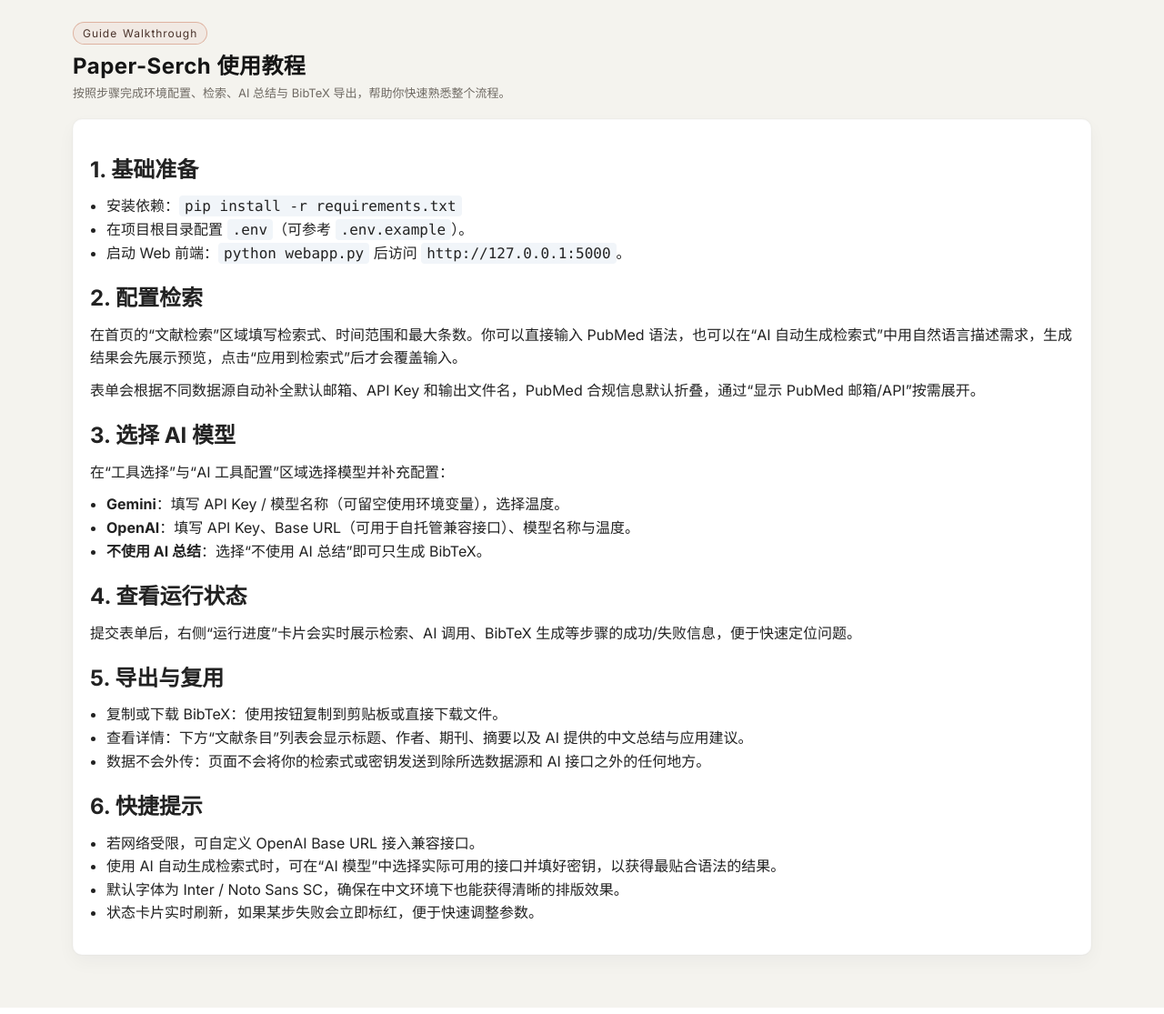
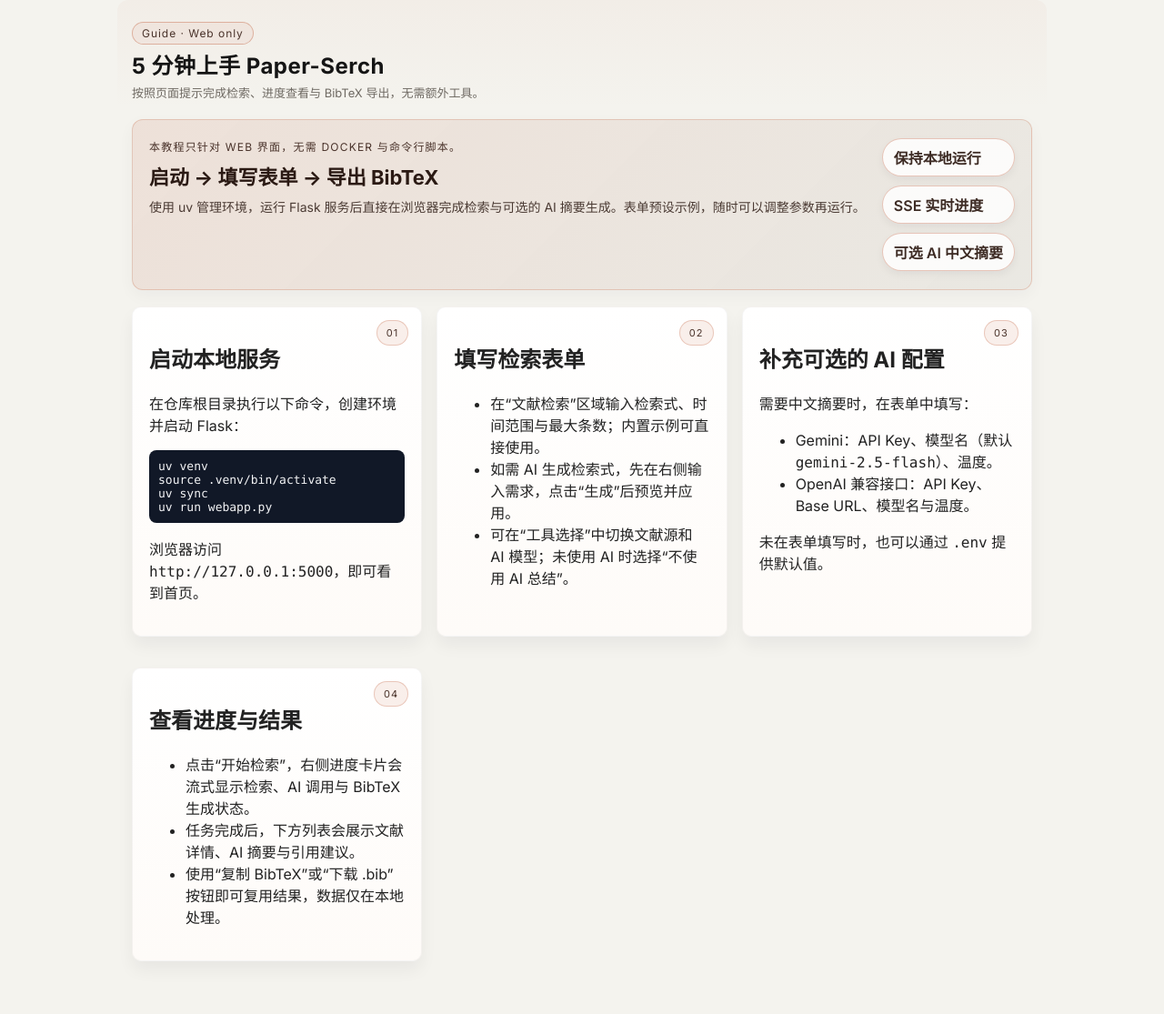
Before and after one commit to HOUHANLIN/Paper-Serch, a Python web app: template templates/tutorial.html in a window 1280 px wide. Shown: the part 55-1170 px from the top of the page at 91% size. Run offline with Jinja, Linux system fonts and the light colour scheme; the template is opened without the code that fills it, so the values that code supplies are empty.

Commit message:
Migrate to uv and refresh onboarding docs

```diff
--- a/requirements.txt
+++ /dev/null
@@ -1,4 +0,0 @@
-requests
-google-genai
-flask
-openai
--- a/static/css/main.css
+++ b/static/css/main.css
@@ -650,3 +650,106 @@
     font-size: 22px;
   }
 }
+
+.tutorial-page {
+  background: linear-gradient(180deg, rgba(193, 95, 60, 0.04), transparent 120px);
+  border-radius: 12px;
+}
+
+.tutorial-hero {
+  display: flex;
+  justify-content: space-between;
+  gap: 18px;
+  padding: 20px 18px;
+  border-radius: 12px;
+  background: linear-gradient(135deg, rgba(193, 95, 60, 0.12), rgba(177, 173, 161, 0.14));
+  border: 1px solid rgba(193, 95, 60, 0.25);
+  box-shadow: 0 6px 18px rgba(15, 23, 42, 0.04);
+  margin-bottom: 18px;
+}
+
+.hero-kicker {
+  text-transform: uppercase;
+  letter-spacing: 0.1em;
+  font-size: 12px;
+  color: #4a332b;
+  margin: 0 0 8px;
+}
+
+.hero-title {
+  margin: 0;
+  font-size: 22px;
+  color: #2b1a14;
+}
+
+.hero-desc {
+  margin-top: 8px;
+  color: #4b3b34;
+  font-size: 14px;
+  line-height: 1.6;
+}
+
+.hero-steps {
+  display: grid;
+  gap: 10px;
+  align-content: center;
+}
+
+.hero-chip {
+  display: inline-flex;
+  align-items: center;
+  gap: 6px;
+  padding: 8px 12px;
+  border-radius: 999px;
+  background: rgba(255, 255, 255, 0.82);
+  color: #3d2b24;
+  border: 1px solid rgba(193, 95, 60, 0.35);
+  font-weight: 600;
+  box-shadow: 0 4px 10px rgba(15, 23, 42, 0.05);
+}
+
+.tutorial-grid {
+  display: grid;
+  grid-template-columns: repeat(auto-fit, minmax(280px, 1fr));
+  gap: 16px;
+}
+
+.tutorial-step {
+  position: relative;
+  background: linear-gradient(180deg, #ffffff, #fefbf8);
+  border: 1px solid rgba(0, 0, 0, 0.04);
+  box-shadow: 0 10px 18px rgba(15, 23, 42, 0.05);
+}
+
+.step-label {
+  position: absolute;
+  top: 14px;
+  right: 14px;
+  padding: 6px 10px;
+  border-radius: 999px;
+  font-size: 11px;
+  letter-spacing: 0.1em;
+  background: rgba(193, 95, 60, 0.1);
+  color: #4a332b;
+  border: 1px solid rgba(193, 95, 60, 0.28);
+}
+
+.tutorial-step pre {
+  background: #111827;
+  color: #f3f4f6;
+  padding: 10px;
+  border-radius: 8px;
+  overflow-x: auto;
+  font-size: 13px;
+  margin: 10px 0;
+}
+
+.tutorial-step code {
+  font-family: ui-monospace, SFMono-Regular, Menlo, Monaco, Consolas, 'Liberation Mono', 'Courier New', monospace;
+}
+
+@media (max-width: 900px) {
+  .tutorial-hero {
+    flex-direction: column;
+  }
+}
--- a/templates/tutorial.html
+++ b/templates/tutorial.html
@@ -24,53 +24,70 @@
         </div>
       </header>
 
-      <main class="page">
+      <main class="page tutorial-page">
         <div class="headline">
-          <div class="headline-pill">
-            <span>Guide</span>
-            <span>Walkthrough</span>
-          </div>
-          <h1 class="headline-title">Paper-Serch 使用教程</h1>
-          <div class="subtitle">按照步骤完成环境配置、检索、AI 总结与 BibTeX 导出，帮助你快速熟悉整个流程。</div>
+          <div class="headline-pill">Guide · Web only</div>
+          <h1 class="headline-title">5 分钟上手 Paper-Serch</h1>
+          <div class="subtitle">按照页面提示完成检索、进度查看与 BibTeX 导出，无需额外工具。</div>
         </div>
 
-        <div class="card tutorial-body">
-          <h2>1. 基础准备</h2>
-          <ul>
-            <li>安装依赖：<code>pip install -r requirements.txt</code></li>
-            <li>在项目根目录配置 <code>.env</code>（可参考 <code>.env.example</code>）。</li>
-            <li>启动 Web 前端：<code>python webapp.py</code> 后访问 <code>http://127.0.0.1:5000</code>。</li>
-          </ul>
+        <section class="tutorial-hero">
+          <div>
+            <p class="hero-kicker">本教程只针对 Web 界面，无需 Docker 与命令行脚本。</p>
+            <h2 class="hero-title">启动 → 填写表单 → 导出 BibTeX</h2>
+            <p class="hero-desc">
+              使用 uv 管理环境，运行 Flask 服务后直接在浏览器完成检索与可选的 AI 摘要生成。表单预设示例，随时可以调整参数再运行。
+            </p>
+          </div>
+          <div class="hero-steps">
+            <div class="hero-chip">保持本地运行</div>
+            <div class="hero-chip">SSE 实时进度</div>
+            <div class="hero-chip">可选 AI 中文摘要</div>
+          </div>
+        </section>
 
-          <h2>2. 配置检索</h2>
-          <p>在首页的“文献检索”区域填写检索式、时间范围和最大条数。你可以直接输入 PubMed 语法，也可以在“AI 自动生成检索式”中用自然语言描述需求，生成结果会先展示预览，点击“应用到检索式”后才会覆盖输入。</p>
-          <p>表单会根据不同数据源自动补全默认邮箱、API Key 和输出文件名，PubMed 合规信息默认折叠，通过“显示 PubMed 邮箱/API”按需展开。</p>
+        <div class="tutorial-grid">
+          <div class="card tutorial-step">
+            <div class="step-label">01</div>
+            <h2>启动本地服务</h2>
+            <p>在仓库根目录执行以下命令，创建环境并启动 Flask：</p>
+            <pre><code>uv venv
+source .venv/bin/activate
+uv sync
+uv run webapp.py</code></pre>
+            <p>浏览器访问 <code>http://127.0.0.1:5000</code>，即可看到首页。</p>
+          </div>
 
-          <h2>3. 选择 AI 模型</h2>
-          <p>在“工具选择”与“AI 工具配置”区域选择模型并补充配置：</p>
-          <ul>
-            <li><strong>Gemini</strong>：填写 API Key / 模型名称（可留空使用环境变量），选择温度。</li>
-            <li><strong>OpenAI</strong>：填写 API Key、Base URL（可用于自托管兼容接口）、模型名称与温度。</li>
-            <li><strong>不使用 AI 总结</strong>：选择“不使用 AI 总结”即可只生成 BibTeX。</li>
-          </ul>
+          <div class="card tutorial-step">
+            <div class="step-label">02</div>
+            <h2>填写检索表单</h2>
+            <ul>
+              <li>在“文献检索”区域输入检索式、时间范围与最大条数；内置示例可直接使用。</li>
+              <li>如需 AI 生成检索式，先在右侧输入需求，点击“生成”后预览并应用。</li>
+              <li>可在“工具选择”中切换文献源和 AI 模型；未使用 AI 时选择“不使用 AI 总结”。</li>
+            </ul>
+          </div>
 
-          <h2>4. 查看运行状态</h2>
-          <p>提交表单后，右侧“运行进度”卡片会实时展示检索、AI 调用、BibTeX 生成等步骤的成功/失败信息，便于快速定位问题。</p>
+          <div class="card tutorial-step">
+            <div class="step-label">03</div>
+            <h2>补充可选的 AI 配置</h2>
+            <p>需要中文摘要时，在表单中填写：</p>
+            <ul>
+              <li>Gemini：API Key、模型名（默认 <code>gemini-2.5-flash</code>）、温度。</li>
+              <li>OpenAI 兼容接口：API Key、Base URL、模型名与温度。</li>
+            </ul>
+            <p>未在表单填写时，也可以通过 <code>.env</code> 提供默认值。</p>
+          </div>
 
-          <h2>5. 导出与复用</h2>
-          <ul>
-            <li>复制或下载 BibTeX：使用按钮复制到剪贴板或直接下载文件。</li>
-            <li>查看详情：下方“文献条目”列表会显示标题、作者、期刊、摘要以及 AI 提供的中文总结与应用建议。</li>
-            <li>数据不会外传：页面不会将你的检索式或密钥发送到除所选数据源和 AI 接口之外的任何地方。</li>
-          </ul>
-
-          <h2>6. 快捷提示</h2>
-          <ul>
-            <li>若网络受限，可自定义 OpenAI Base URL 接入兼容接口。</li>
-            <li>使用 AI 自动生成检索式时，可在“AI 模型”中选择实际可用的接口并填好密钥，以获得最贴合语法的结果。</li>
-            <li>默认字体为 Inter / Noto Sans SC，确保在中文环境下也能获得清晰的排版效果。</li>
-            <li>状态卡片实时刷新，如果某步失败会立即标红，便于快速调整参数。</li>
-          </ul>
+          <div class="card tutorial-step">
+            <div class="step-label">04</div>
+            <h2>查看进度与结果</h2>
+            <ul>
+              <li>点击“开始检索”，右侧进度卡片会流式显示检索、AI 调用与 BibTeX 生成状态。</li>
+              <li>任务完成后，下方列表会展示文献详情、AI 摘要与引用建议。</li>
+              <li>使用“复制 BibTeX”或“下载 .bib”按钮即可复用结果，数据仅在本地处理。</li>
+            </ul>
+          </div>
         </div>
       </main>
     </div>
```
Also changed, not shown: docker-compose.yml (deleted, +0 -13 lines), docs/DEVELOPER.md (+19 -190 lines), pyproject.toml (added, +16 -0 lines), README.md, docs/CHANGELOG.md, 4 other files.
